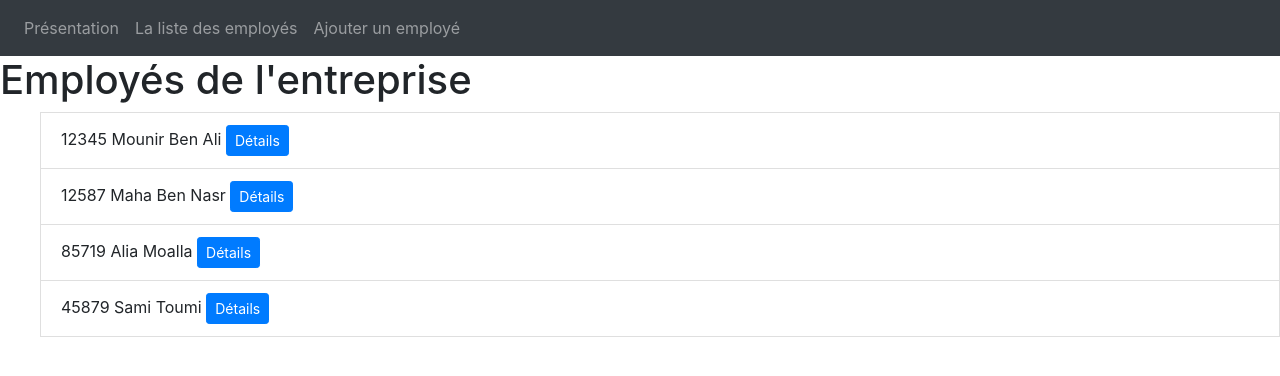
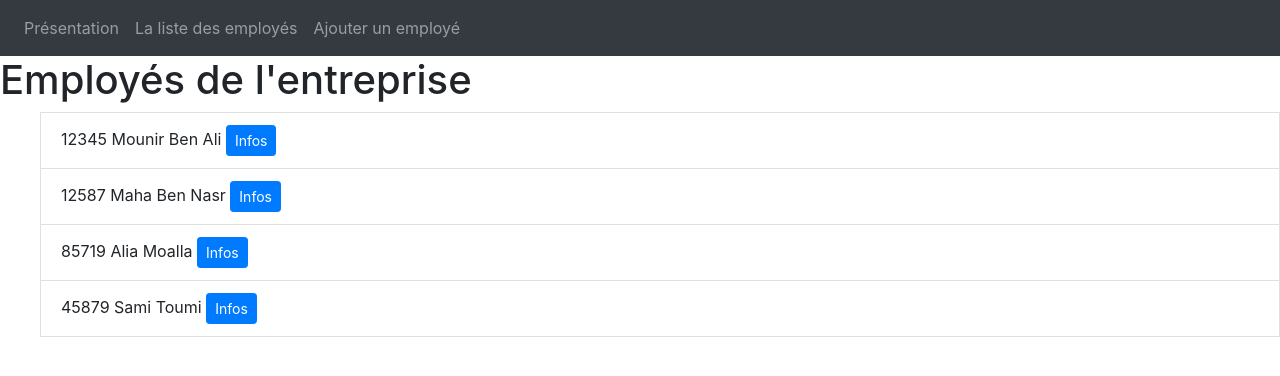
Before and after one commit to Laabidi-Wafa/TP-Routage, an Angular app: page /listesemployes in a window 1280 px wide. Shown: the top 376 px of the page. Built offline with nearby package versions, Linux system fonts and the light colour scheme.

Commit message:
correction de employe-list

```diff
--- a/src/app/exercice1/employ.service.ts
+++ b/src/app/exercice1/employ.service.ts
@@ -15,7 +15,7 @@ export class EmployService {
   getEmployeByMatricule(matricules: number) {
     for (let e of this.lesEmployes) {
       if (e.matricule == matricules) {
-        return e;
+        return console.log(e);
       }
     }
   }
--- a/src/app/exercice1/employes-list/employes-list.component.html
+++ b/src/app/exercice1/employes-list/employes-list.component.html
@@ -1,11 +1,12 @@
 <h1>Employés de l'entreprise</h1>
 <ul>
-  <li *ngFor="let t of lesEmplo" [ngClass]="{ 'list-group-item': true }">
+  <li *ngFor="let t of lesEmplo" class="list-group-item">
     {{ t._matricule }} {{ t._nom }}
-    <a
+    <button
       [routerLink]="['/listesemployes', t._matricule]"
       class="btn btn-primary btn-sm"
-      >Détails</a
     >
+      Infos
+    </button>
   </li>
 </ul>
--- a/src/app/exercice1/employes-list/employes-list.component.ts
+++ b/src/app/exercice1/employes-list/employes-list.component.ts
@@ -1,5 +1,6 @@
 import { Component, OnInit } from '@angular/core';
 import { EmployService } from '../employ.service';
+import { Employe } from '../employe';
 @Component({
   selector: 'app-employes-list',
   templateUrl: './employes-list.component.html',
@@ -7,7 +8,7 @@ import { EmployService } from '../employ.service';
 })
 export class EmployesListComponent implements OnInit {
   constructor(private EmployService: EmployService) {}
-  lesEmplo: any[];
+  lesEmplo: Employe[];
   ngOnInit() {
     this.lesEmplo = this.EmployService.lesEmployes;
   }
--- a/src/app/exercice1/selected-employe/selected-employe.component.html
+++ b/src/app/exercice1/selected-employe/selected-employe.component.html
@@ -1,5 +1,6 @@
-<li>
+<li class="list-group-item">
   {{ matricule }}
+  {{ employe.nom }}
 </li>
 
 <a class="nav-link" [routerLink]="['/listesemployes']">Retour</a>
--- a/src/app/exercice1/selected-employe/selected-employe.component.ts
+++ b/src/app/exercice1/selected-employe/selected-employe.component.ts
@@ -9,16 +9,22 @@ import { Employe } from '../employe';
 })
 export class SelectedEmployeComponent implements OnInit {
   lesEmployes: Employe[];
+  selectedEmploye;
+  matricule: number;
   constructor(
     private activatedRoute: ActivatedRoute,
     private EmployService: EmployService
   ) {}
-  matricule: number;
-  selectedEmploye(matricule: number) {
+
+  /*;
+  onSelectedEmploye(matricule: number) {
     this.EmployService.getEmployeByMatricule(matricule);
-  }
+  }*/
   ngOnInit() {
     this.matricule = this.activatedRoute.snapshot.params['matricule'];
     this.lesEmployes = this.EmployService.lesEmployes;
+    this.selectedEmploye = this.EmployService.getEmployeByMatricule(
+      this.matricule
+    );
   }
 }
```
